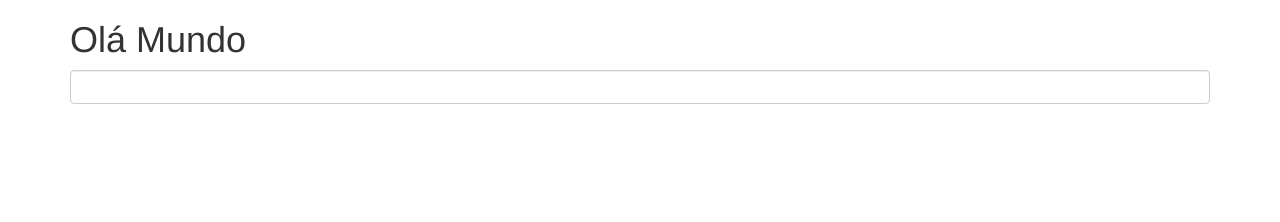
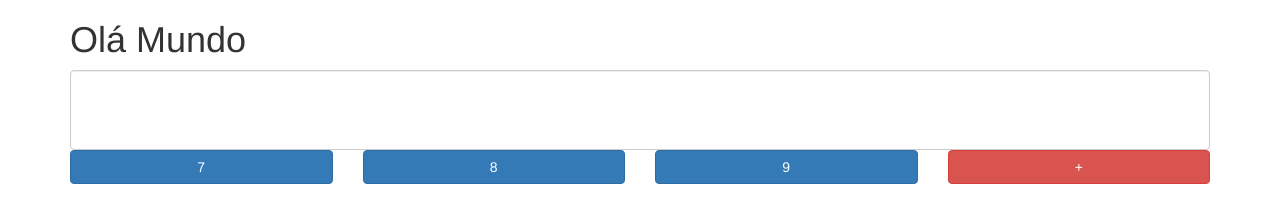
Before and after one commit to beatrizFranco/appExemplo3i2, a website: page www/index.html in a window 1280 px wide. Drawn offline with Linux system fonts and the light colour scheme.

Commit message:
Alteração no css da input e criação da primeira parte dos painel

```diff
--- a/www/css/style.css
+++ b/www/css/style.css
@@ -1 +1,5 @@
 /**/
+.display{
+    height: 80px;
+    font-size: 60px;
+}
--- a/www/index.html
+++ b/www/index.html
@@ -25,8 +25,23 @@
 	      </div>
         <div class="row">
 	          <div class="col-xs-12">
-              <input type="text" class="form-control">
+              <input type="text" class="form-control display">
             </div>
+        </div>
+        <!-- Primeiro painel de botões -->
+        <div class="row">
+          <div class="col-xs-3">
+            <button class="btn btn-primary btn-block">7</button>
+          </div>
+          <div class="col-xs-3">
+              <button class="btn btn btn-primary btn-block">8</button>
+          </div>
+          <div class="col-xs-3">
+            <button class="btn btn btn-primary btn-block">9</button>
+          </div>
+          <div class="col-xs-3">
+              <button class="btn btn btn-danger btn-block">+</button>
+          </div>
         </div>
     </div>
 </body>
```
